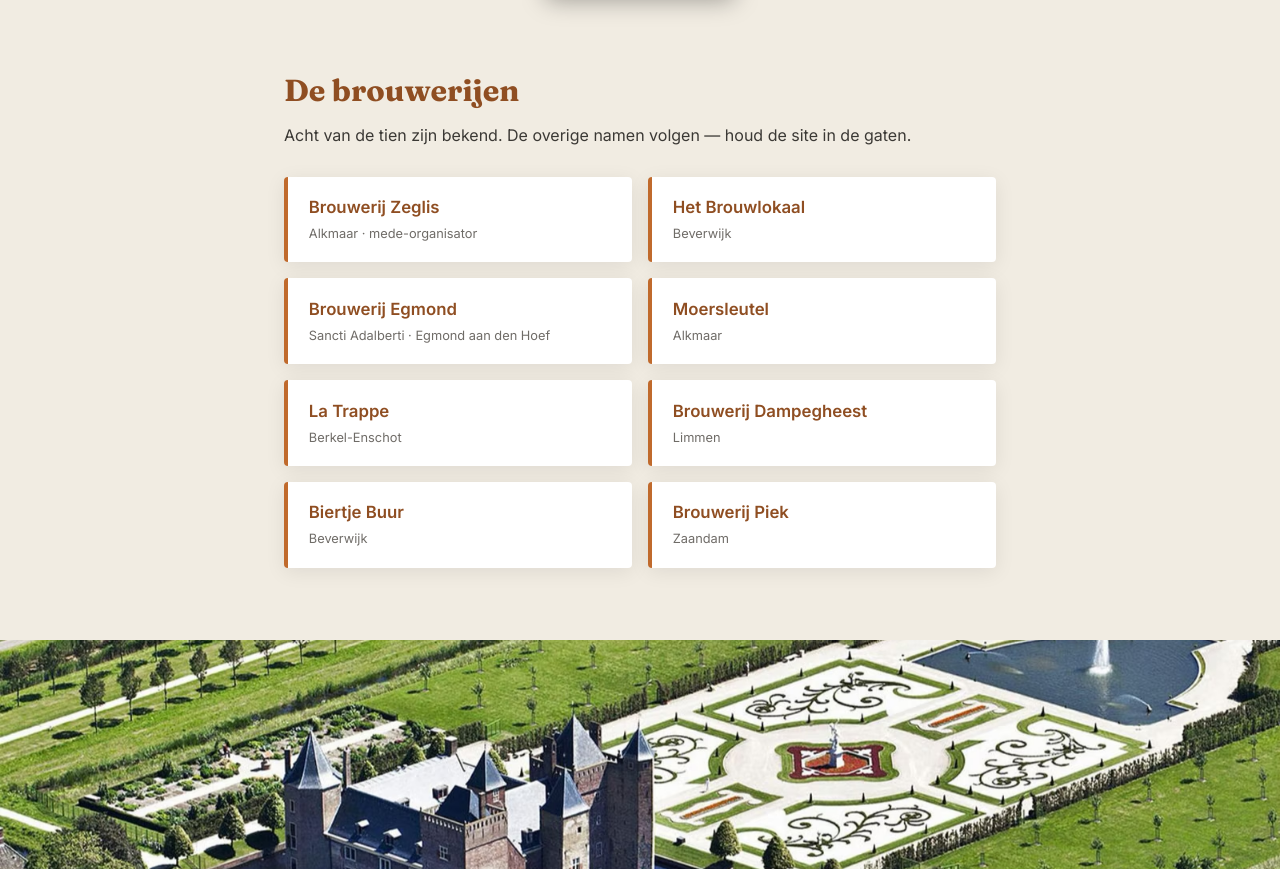
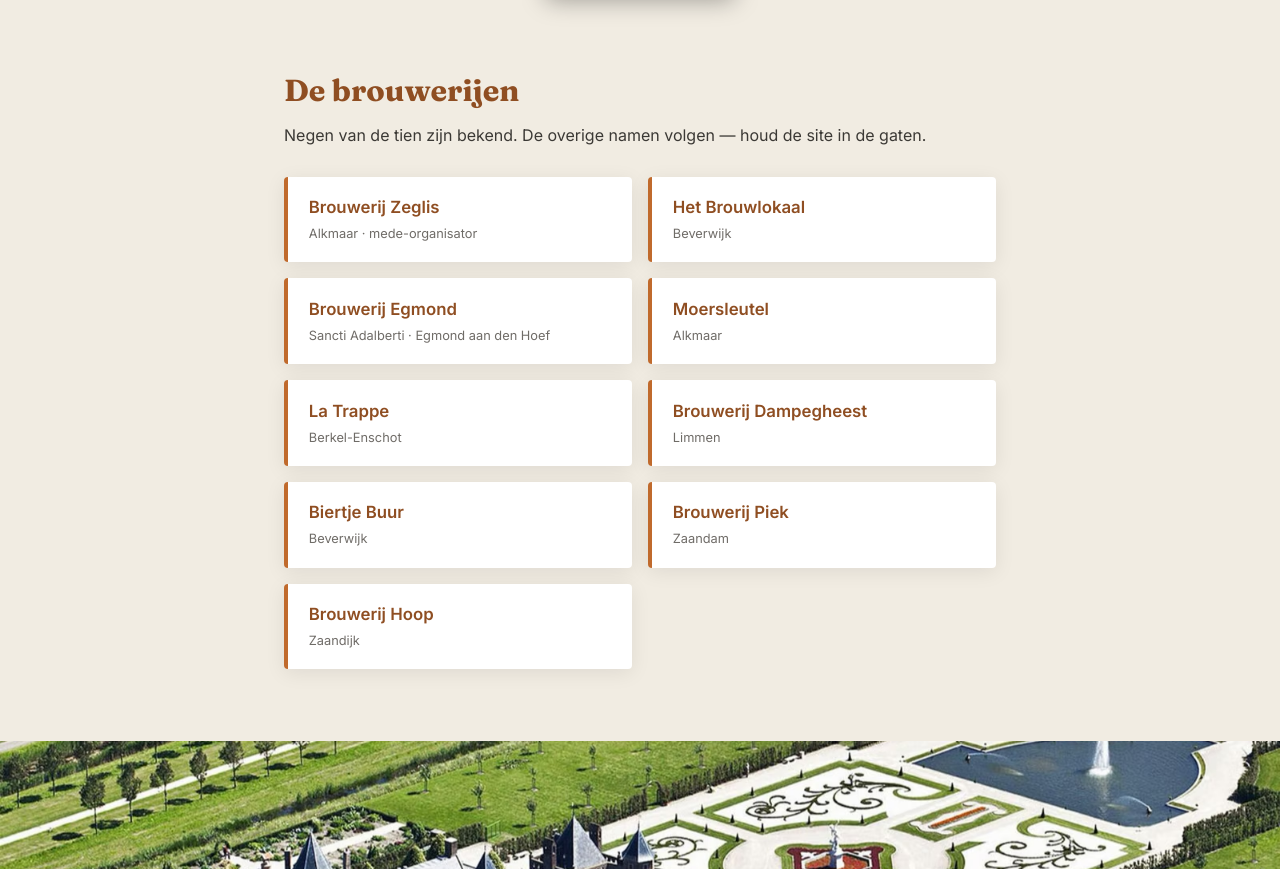
Before and after one commit to AlbertoSturkenboom/bierophetslot, a plain HTML site: page index.html in a window 1280 px wide. Shown: the part 1780-2649 px from the top of the page. Drawn offline with Linux system fonts and the light colour scheme.

Commit message:
content: add Brouwerij Hoop to the breweries

```diff
--- a/index.html
+++ b/index.html
@@ -737,7 +737,7 @@
     </div>
     <div class="info-card">
       <div class="label">Brouwerijen</div>
-      <div class="value">10 brouwerijen &middot; 8 bevestigd</div>
+      <div class="value">10 brouwerijen &middot; 9 bevestigd</div>
     </div>
   </div>
 
@@ -779,7 +779,7 @@
 <!-- ============ BROUWERIJEN ============ -->
 <section class="brouwers" id="brouwerijen">
   <h2>De brouwerijen</h2>
-  <p class="lead">Acht van de tien zijn bekend. De overige namen volgen &mdash; houd de site in de gaten.</p>
+  <p class="lead">Negen van de tien zijn bekend. De overige namen volgen &mdash; houd de site in de gaten.</p>
 
   <div class="brouwers-grid">
     <a class="brouwer" href="https://brouwerijzeglis.nl" target="_blank" rel="noopener">
@@ -813,6 +813,10 @@
     <a class="brouwer" href="https://www.piekbier.nl" target="_blank" rel="noopener">
       <span class="naam">Brouwerij Piek</span>
       <span class="plaats">Zaandam</span>
+    </a>
+    <a class="brouwer" href="https://www.brouwerijhoop.nl" target="_blank" rel="noopener">
+      <span class="naam">Brouwerij Hoop</span>
+      <span class="plaats">Zaandijk</span>
     </a>
   </div>
 </section>
```
Also changed, not shown: 1 other file.
